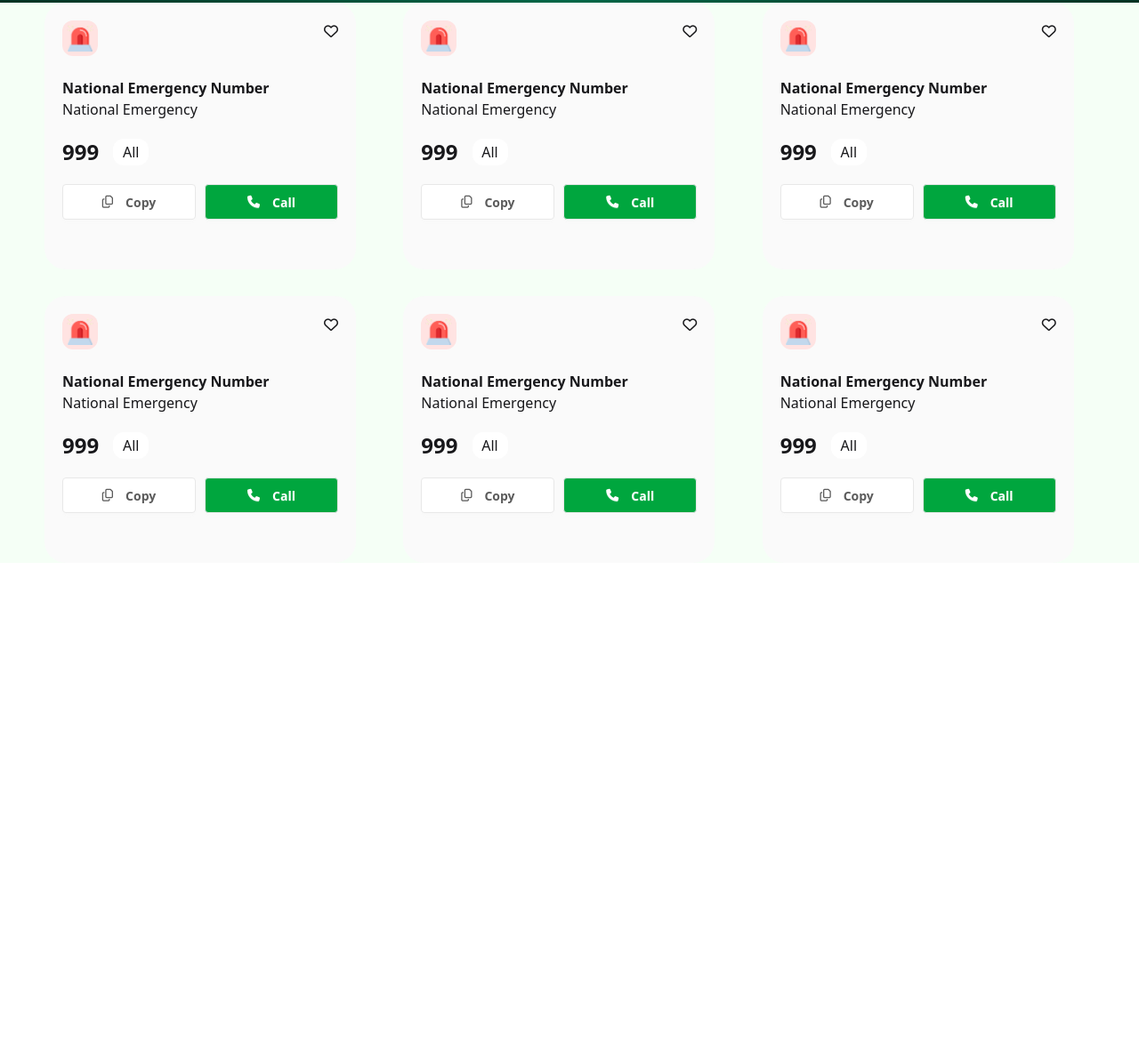
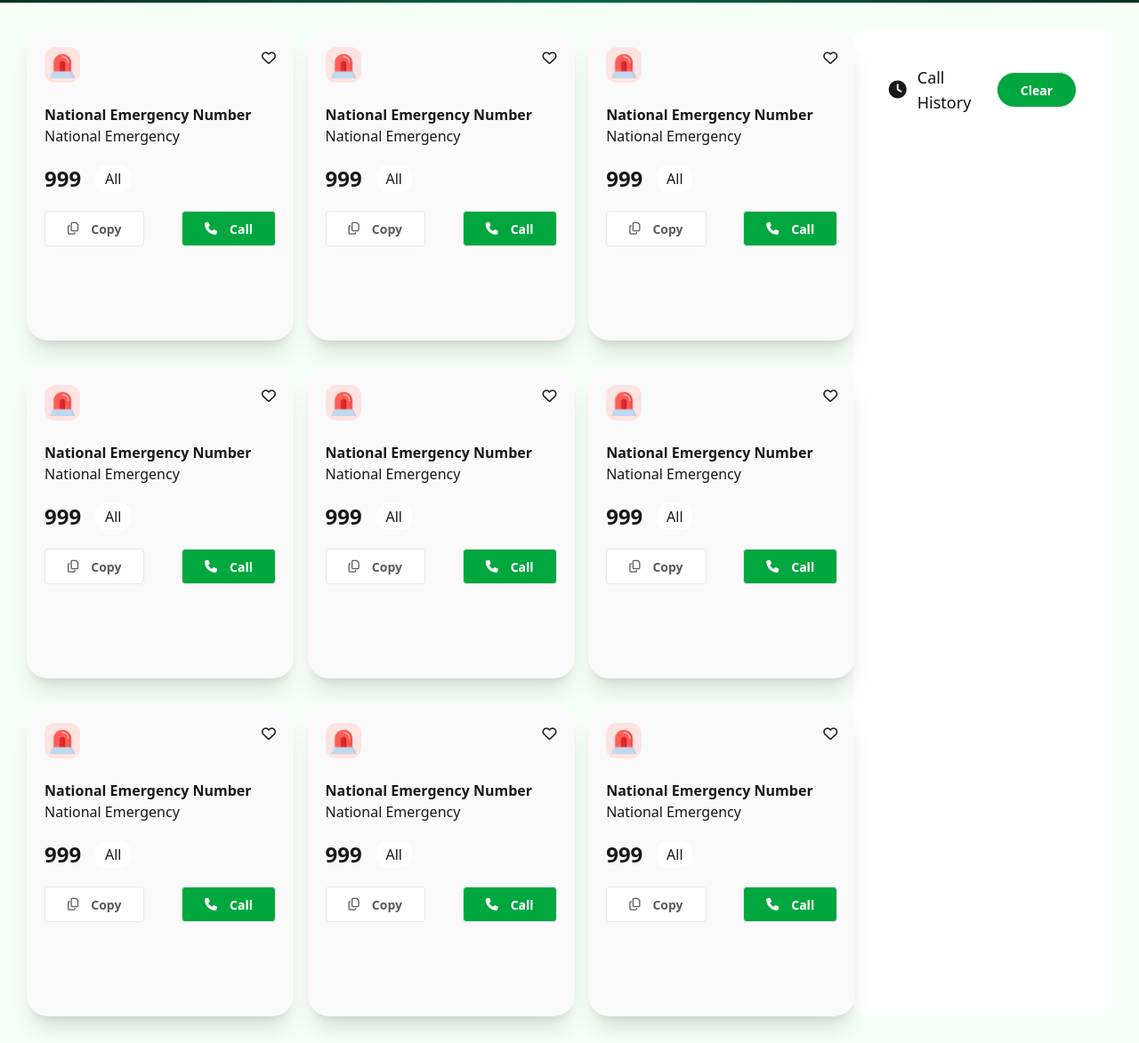
Before and after one commit to sumaiyakhatun11/Assignment-5, a plain HTML site: page index.html in a window 1280 px wide. Shown: the part 263-1436 px from the top of the page at 89% size. Before the commit the page ends 896 px from the top, so only its background shows below. Drawn offline with nearby package versions, Linux system fonts and the light colour scheme.

Commit message:
modified card section

```diff
--- a/index.html
+++ b/index.html
@@ -50,13 +50,14 @@
     </div>
 
 <main class="bg-[#F5FFF6]">
-  <div class="px-[50px] flex flex-col lg:flex-row sm:justify-center lg:justify-between sm:items-center lg:items-start">
+<div class="p-[30px] flex justify-between gap-3">
+    <div class=" flex flex-col lg:flex-row sm:justify-center lg:justify-between sm:items-center lg:items-start">
 
     <!-- Card area -->
     <div class="grid lg:grid-cols-3 sm:grid-cols-1 gap-[30px] justify-center sm:w-full sm:mx-auto">
 
       <!-- Card 1 -->
-      <div class="bg-[#FAFAFA] h-[300px] w-[350px] rounded-3xl card p-5">
+      <div class="bg-[#FAFAFA] h-[350px] w-[300px] rounded-3xl card p-5 shadow-xl">
 
         <!-- Top icons -->
         <div class="flex justify-between">
@@ -84,19 +85,19 @@
 
         <!-- Buttons -->
         <div class="flex justify-between mt-5 space-x-2">
-          <button class="btn bg-white w-[150px] text-[#5C5C5C] flex items-center justify-center space-x-2 copy-btn">
+          <button class="btn bg-white px-[25px]   text-[#5C5C5C] flex items-center justify-center space-x-2 copy-btn">
             <i class="fa-regular fa-copy"></i>
             <p>Copy</p>
           </button>
-          <button class="btn bg-[#00A63EFF] w-[150px] text-white flex items-center justify-center space-x-2 call-btn">
+          <button class="btn bg-[#00A63EFF] px-[25px] text-white flex items-center justify-center space-x-2 call-btn">
             <i class="fa-solid fa-phone"></i>
             <p>Call</p>
           </button>
         </div>
 
       </div>
-            <!-- Card 2 -->
-      <div class="bg-[#FAFAFA] h-[300px] w-[350px] rounded-3xl card p-5">
+     <!-- Card 2 -->
+      <div class="bg-[#FAFAFA] h-[350px] w-[300px] rounded-3xl card p-5 shadow-xl">
 
         <!-- Top icons -->
         <div class="flex justify-between">
@@ -124,11 +125,11 @@
 
         <!-- Buttons -->
         <div class="flex justify-between mt-5 space-x-2">
-          <button class="btn bg-white w-[150px] text-[#5C5C5C] flex items-center justify-center space-x-2 copy-btn">
+          <button class="btn bg-white px-[25px]   text-[#5C5C5C] flex items-center justify-center space-x-2 copy-btn">
             <i class="fa-regular fa-copy"></i>
             <p>Copy</p>
           </button>
-          <button class="btn bg-[#00A63EFF] w-[150px] text-white flex items-center justify-center space-x-2 call-btn">
+          <button class="btn bg-[#00A63EFF] px-[25px] text-white flex items-center justify-center space-x-2 call-btn">
             <i class="fa-solid fa-phone"></i>
             <p>Call</p>
           </button>
@@ -136,8 +137,8 @@
 
       </div>
 
-            <!-- Card 3 -->
-      <div class="bg-[#FAFAFA] h-[300px] w-[350px] rounded-3xl card p-5">
+   <!-- Card 3-->
+      <div class="bg-[#FAFAFA] h-[350px] w-[300px] rounded-3xl card p-5 shadow-xl">
 
         <!-- Top icons -->
         <div class="flex justify-between">
@@ -165,11 +166,11 @@
 
         <!-- Buttons -->
         <div class="flex justify-between mt-5 space-x-2">
-          <button class="btn bg-white w-[150px] text-[#5C5C5C] flex items-center justify-center space-x-2 copy-btn">
+          <button class="btn bg-white px-[25px]   text-[#5C5C5C] flex items-center justify-center space-x-2 copy-btn">
             <i class="fa-regular fa-copy"></i>
             <p>Copy</p>
           </button>
-          <button class="btn bg-[#00A63EFF] w-[150px] text-white flex items-center justify-center space-x-2 call-btn">
+          <button class="btn bg-[#00A63EFF] px-[25px] text-white flex items-center justify-center space-x-2 call-btn">
             <i class="fa-solid fa-phone"></i>
             <p>Call</p>
           </button>
@@ -177,8 +178,8 @@
 
       </div>
 
-            <!-- Card 4 -->
-      <div class="bg-[#FAFAFA] h-[300px] w-[350px] rounded-3xl card p-5">
+       <!-- Card 4 -->
+      <div class="bg-[#FAFAFA] h-[350px] w-[300px] rounded-3xl card p-5 shadow-xl">
 
         <!-- Top icons -->
         <div class="flex justify-between">
@@ -206,11 +207,11 @@
 
         <!-- Buttons -->
         <div class="flex justify-between mt-5 space-x-2">
-          <button class="btn bg-white w-[150px] text-[#5C5C5C] flex items-center justify-center space-x-2 copy-btn">
+          <button class="btn bg-white px-[25px]   text-[#5C5C5C] flex items-center justify-center space-x-2 copy-btn">
             <i class="fa-regular fa-copy"></i>
             <p>Copy</p>
           </button>
-          <button class="btn bg-[#00A63EFF] w-[150px] text-white flex items-center justify-center space-x-2 call-btn">
+          <button class="btn bg-[#00A63EFF] px-[25px] text-white flex items-center justify-center space-x-2 call-btn">
             <i class="fa-solid fa-phone"></i>
             <p>Call</p>
           </button>
@@ -218,9 +219,8 @@
 
       </div>
 
-
-            <!-- Card 5 -->
-      <div class="bg-[#FAFAFA] h-[300px] w-[350px] rounded-3xl card p-5">
+      <!-- Card 5 -->
+      <div class="bg-[#FAFAFA] h-[350px] w-[300px] rounded-3xl card p-5 shadow-xl">
 
         <!-- Top icons -->
         <div class="flex justify-between">
@@ -248,21 +248,19 @@
 
         <!-- Buttons -->
         <div class="flex justify-between mt-5 space-x-2">
-          <button class="btn bg-white w-[150px] text-[#5C5C5C] flex items-center justify-center space-x-2 copy-btn">
+          <button class="btn bg-white px-[25px]   text-[#5C5C5C] flex items-center justify-center space-x-2 copy-btn">
             <i class="fa-regular fa-copy"></i>
             <p>Copy</p>
           </button>
-          <button class="btn bg-[#00A63EFF] w-[150px] text-white flex items-center justify-center space-x-2 call-btn">
+          <button class="btn bg-[#00A63EFF] px-[25px] text-white flex items-center justify-center space-x-2 call-btn">
             <i class="fa-solid fa-phone"></i>
             <p>Call</p>
           </button>
         </div>
 
       </div>
-
-
-            <!-- Card 6 -->
-      <div class="bg-[#FAFAFA] h-[300px] w-[350px] rounded-3xl card p-5">
+     <!-- Card 6 -->
+      <div class="bg-[#FAFAFA] h-[350px] w-[300px] rounded-3xl card p-5 shadow-xl">
 
         <!-- Top icons -->
         <div class="flex justify-between">
@@ -290,11 +288,11 @@
 
         <!-- Buttons -->
         <div class="flex justify-between mt-5 space-x-2">
-          <button class="btn bg-white w-[150px] text-[#5C5C5C] flex items-center justify-center space-x-2 copy-btn">
+          <button class="btn bg-white px-[25px]   text-[#5C5C5C] flex items-center justify-center space-x-2 copy-btn">
             <i class="fa-regular fa-copy"></i>
             <p>Copy</p>
           </button>
-          <button class="btn bg-[#00A63EFF] w-[150px] text-white flex items-center justify-center space-x-2 call-btn">
+          <button class="btn bg-[#00A63EFF] px-[25px] text-white flex items-center justify-center space-x-2 call-btn">
             <i class="fa-solid fa-phone"></i>
             <p>Call</p>
           </button>
@@ -302,10 +300,157 @@
 
       </div>
 
+   <!-- Card 7-->
+      <div class="bg-[#FAFAFA] h-[350px] w-[300px] rounded-3xl card p-5 shadow-xl">
+
+        <!-- Top icons -->
+        <div class="flex justify-between">
+          <div class="bg-[#FFE3E2FF] h-10 w-10 flex items-center justify-center rounded-xl">
+            <img src="assets/emergency.png" class="h-7.5" alt="Emergency Icon">
+          </div>
+          <div>
+            <i class="fa-regular fa-heart h-10 love"></i>
+          </div>
+        </div>
+
+        <!-- Title and description -->
+        <div class="mt-5">
+          <h1 class="font-bold calling">National Emergency Number</h1>
+          <p>National Emergency</p>
+        </div>
+
+        <!-- Number and type -->
+        <div class="mt-5 flex items-center space-x-4">
+          <h1 class="font-bold text-2xl">999</h1>
+          <div class="bg-white h-7.5 w-10 flex items-center justify-center rounded-xl">
+            <p>All</p>
+          </div>
+        </div>
+
+        <!-- Buttons -->
+        <div class="flex justify-between mt-5 space-x-2">
+          <button class="btn bg-white px-[25px]   text-[#5C5C5C] flex items-center justify-center space-x-2 copy-btn">
+            <i class="fa-regular fa-copy"></i>
+            <p>Copy</p>
+          </button>
+          <button class="btn bg-[#00A63EFF] px-[25px] text-white flex items-center justify-center space-x-2 call-btn">
+            <i class="fa-solid fa-phone"></i>
+            <p>Call</p>
+          </button>
+        </div>
+
+      </div>
+
+       <!-- Card 8 -->
+      <div class="bg-[#FAFAFA] h-[350px] w-[300px] rounded-3xl card p-5 shadow-xl">
+
+        <!-- Top icons -->
+        <div class="flex justify-between">
+          <div class="bg-[#FFE3E2FF] h-10 w-10 flex items-center justify-center rounded-xl">
+            <img src="assets/emergency.png" class="h-7.5" alt="Emergency Icon">
+          </div>
+          <div>
+            <i class="fa-regular fa-heart h-10 love"></i>
+          </div>
+        </div>
+
+        <!-- Title and description -->
+        <div class="mt-5">
+          <h1 class="font-bold calling">National Emergency Number</h1>
+          <p>National Emergency</p>
+        </div>
+
+        <!-- Number and type -->
+        <div class="mt-5 flex items-center space-x-4">
+          <h1 class="font-bold text-2xl">999</h1>
+          <div class="bg-white h-7.5 w-10 flex items-center justify-center rounded-xl">
+            <p>All</p>
+          </div>
+        </div>
+
+        <!-- Buttons -->
+        <div class="flex justify-between mt-5 space-x-2">
+          <button class="btn bg-white px-[25px]   text-[#5C5C5C] flex items-center justify-center space-x-2 copy-btn">
+            <i class="fa-regular fa-copy"></i>
+            <p>Copy</p>
+          </button>
+          <button class="btn bg-[#00A63EFF] px-[25px] text-white flex items-center justify-center space-x-2 call-btn">
+            <i class="fa-solid fa-phone"></i>
+            <p>Call</p>
+          </button>
+        </div>
+
+      </div>
+
+     <!-- Card 9 -->
+        <div class="bg-[#FAFAFA] h-[350px] w-[300px] rounded-3xl card p-5 shadow-xl">
+
+        <!-- Top icons -->
+        <div class="flex justify-between">
+          <div class="bg-[#FFE3E2FF] h-10 w-10 flex items-center justify-center rounded-xl">
+            <img src="assets/emergency.png" class="h-7.5" alt="Emergency Icon">
+          </div>
+          <div>
+            <i class="fa-regular fa-heart h-10 love"></i>
+          </div>
+        </div>
+
+        <!-- Title and description -->
+        <div class="mt-5">
+          <h1 class="font-bold calling">National Emergency Number</h1>
+          <p>National Emergency</p>
+        </div>
+
+        <!-- Number and type -->
+        <div class="mt-5 flex items-center space-x-4">
+          <h1 class="font-bold text-2xl">999</h1>
+          <div class="bg-white h-7.5 w-10 flex items-center justify-center rounded-xl">
+            <p>All</p>
+          </div>
+        </div>
+
+        <!-- Buttons -->
+        <div class="flex justify-between mt-5 space-x-2">
+          <button class="btn bg-white px-[25px]   text-[#5C5C5C] flex items-center justify-center space-x-2 copy-btn">
+            <i class="fa-regular fa-copy"></i>
+            <p>Copy</p>
+          </button>
+          <button class="btn bg-[#00A63EFF] px-[25px] text-white flex items-center justify-center space-x-2 call-btn">
+            <i class="fa-solid fa-phone"></i>
+            <p>Call</p>
+          </button>
+        </div>
+
+      </div>
 
     </div>
 
   </div>
+
+  <!-- Call History -->
+<div class="bg-white basis-1/4 rounded-2xl sm:w-full">
+
+  <!-- Header -->
+  <div class="flex justify-between items-center p-10 gap-[10px]">
+    <!-- Left side -->
+    <div class="flex items-center gap-3">
+      <i class="fa-solid fa-clock text-xl"></i>
+      <h2 class="text-lg text-[#111111] font-medium">Call History</h2>
+    </div>
+
+    <!-- Right side -->
+    <button id="clear-call-history-btn"
+            class="btn bg-[#00A63EFF] w-[90px] text-white rounded-3xl">
+      Clear
+    </button>
+  </div>
+
+  <!-- Empty History Container (for dynamic entries) -->
+  <div id="call-history-container"></div>
+
+</div>
+</div>
+
 </main>
 
 </body>
```
